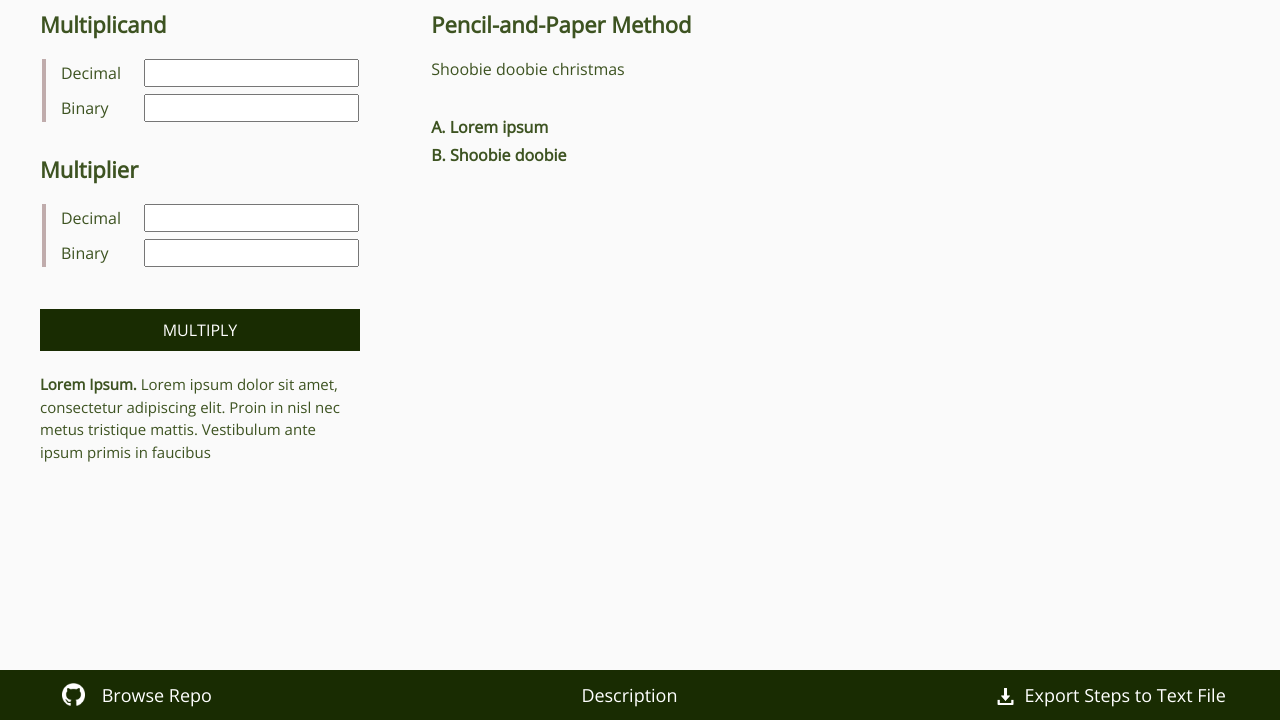
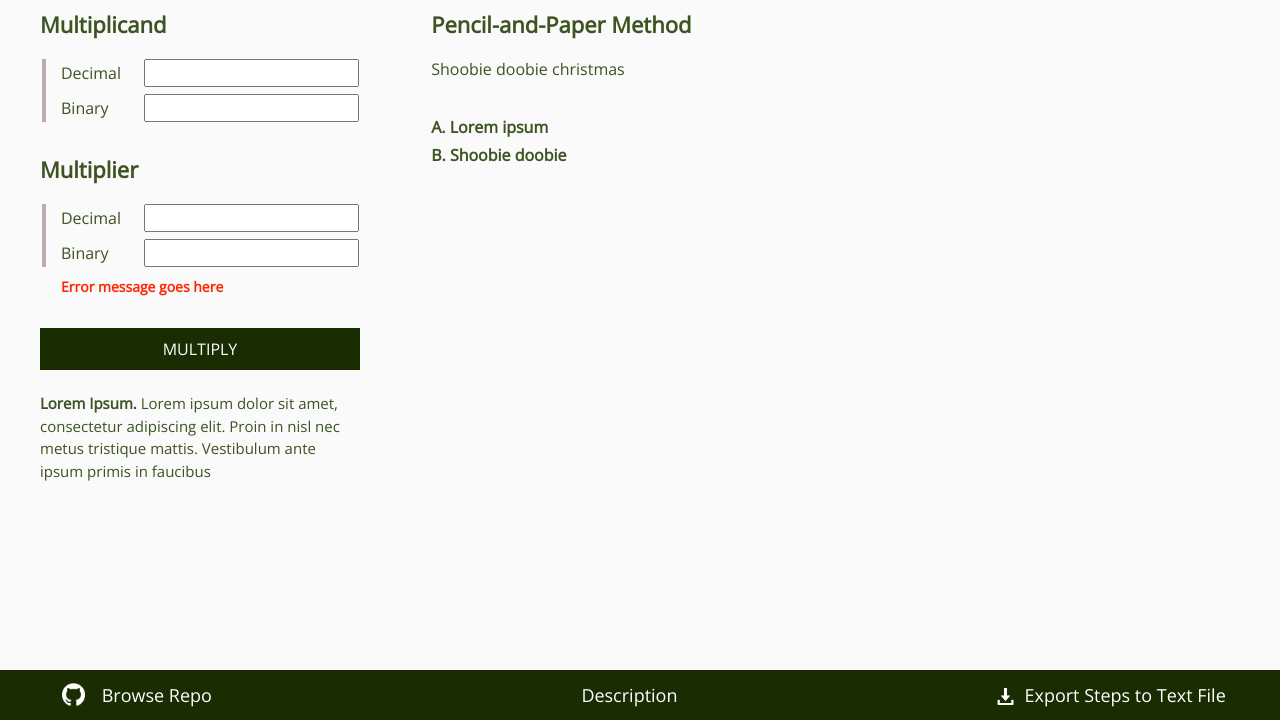
Before and after one commit to memgonzales/binary-multiplication, a PHP site: page / in a window 1280 px wide. Shown: the part 80-800 px from the top of the page. Run offline with PHP 8.4, Linux system fonts and the light colour scheme.

Commit message:
Tweak styling of error messages

```diff
--- a/home.html
+++ b/home.html
@@ -69,6 +69,7 @@
 
 		<!-- JS files containing constants and strings. Should be included before all other scripts -->
 		<script src="scripts/constants.js"></script>
+		<script src="scripts/error-strings.js"></script>
 		<script src="scripts/colors.js"></script>
 		<script src="scripts/algo-strings.js"></script>
 
@@ -200,16 +201,20 @@
 							Decimal
 							<span class="tab-18"></span>
 						</label>
-						<input type="number" id="multiplicand-dec" />
+						<input
+							type="text"
+							id="multiplicand-dec"
+							oninput="errorCheckDec(this, 'multiplicand', value)"
+						/>
 					</p>
 					<p>
 						<label>Binary</label>
-						<input type="number" id="multiplicand-bin" />
+						<input type="text" id="multiplicand-bin" />
 					</p>
 				</div>
 
-				<div class="error">
-					<p>Error message goes here</p>
+				<div class="error" id="multiplicand-error">
+					<p></p>
 				</div>
 
 				<br />
@@ -224,11 +229,15 @@
 							Decimal
 							<span class="tab-18"></span>
 						</label>
-						<input type="number" id="multiplier-dec" />
+						<input
+							type="text"
+							id="multiplier-dec"
+							oninput="errorCheckDec(this, 'multiplier', value)"
+						/>
 					</p>
 					<p>
 						<label id="multiplier-bin-label">Binary</label>
-						<input type="number" id="multiplier-bin" />
+						<input type="text" id="multiplier-bin" />
 					</p>
 				</div>
 
@@ -319,7 +328,7 @@
 					<span id="description">Description</span>
 					<span id="step">
 						Step
-						<input id="step-number" type="number" value="1" />
+						<input id="step-number" type="text" value="1" />
 						of
 						<span id="total-steps">30</span>
 					</span>
--- a/style/style.css
+++ b/style/style.css
@@ -60,7 +60,7 @@ i:hover {
 }
 
 /* Input fields */
-input[type='number'] {
+input[type='text'] {
 	-moz-appearance: textfield;
 	font-size: 16px;
 	font-family: 'Open Sans';
@@ -120,11 +120,10 @@ button:hover {
 .error {
 	color: var(--red-emphasis);
 	font-weight: bold;
-	font-size: 12px;
+	font-size: 14px;
 	margin-top: 10px;
-	margin-left: 18px;
-	margin-bottom: -20px;
-	display: none;
+	margin-left: 21px;
+	margin-bottom: -10px;
 }
 
 .tracking-only {
```
